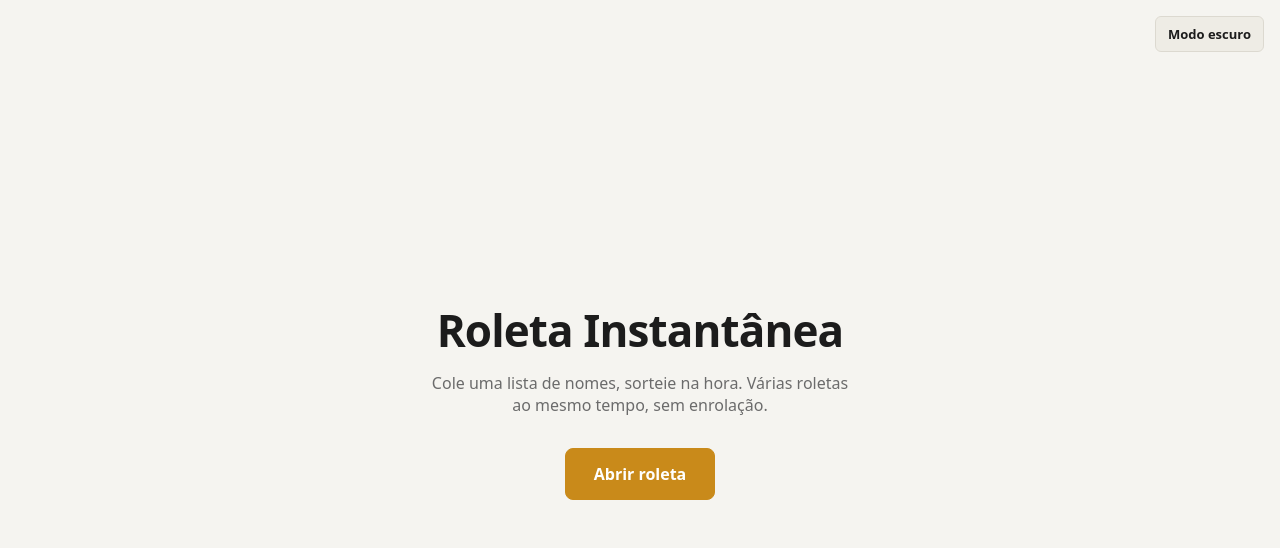
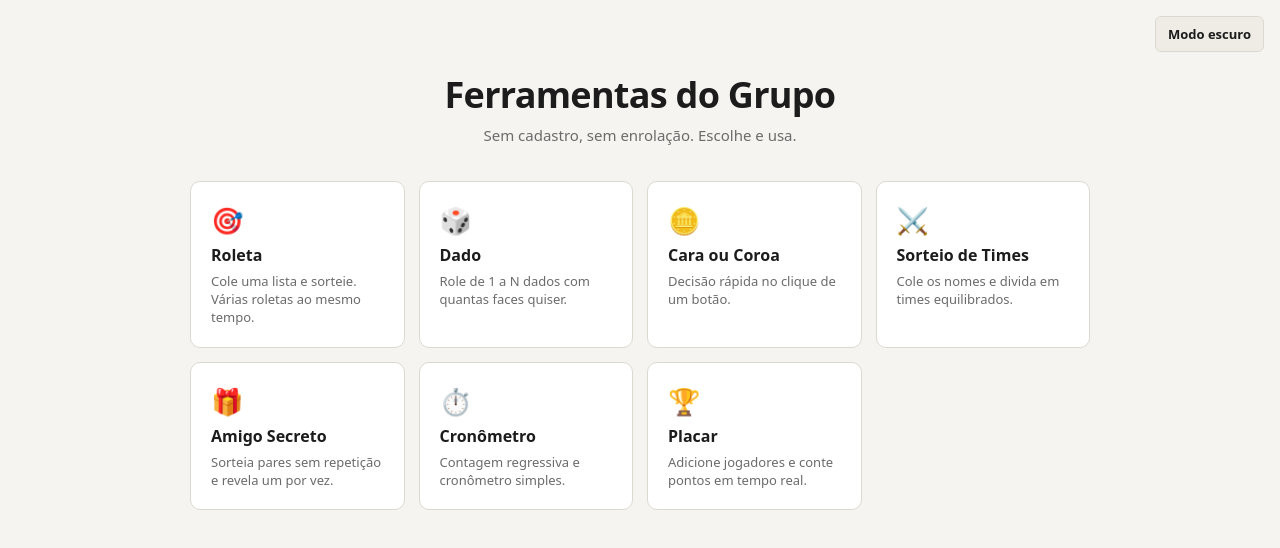
Before and after one commit to lucasgonv/conselho, a plain HTML site: page index.html in a window 1280 px wide. Drawn offline with Linux system fonts and the light colour scheme.

Commit message:
Add files via upload

```diff
--- a/index.html
+++ b/index.html
@@ -3,104 +3,40 @@
 <head>
 <meta charset="UTF-8">
 <meta name="viewport" content="width=device-width, initial-scale=1.0">
-<title>Roleta Instantânea</title>
+<title>Ferramentas do Grupo</title>
 <style>
   :root{
-    --bg:#111319;
-    --panel:#1a1d26;
-    --panel-2:#20232e;
-    --border:#2b2f3d;
-    --text:#eeeee6;
-    --muted:#8b8f9e;
-    --accent:#ffc93c;
-    --accent-text:#1a1508;
+    --bg:#111319; --panel:#1a1d26; --panel-2:#20232e; --border:#2b2f3d;
+    --text:#eeeee6; --muted:#8b8f9e; --accent:#ffc93c; --accent-text:#1a1508;
   }
+  html[data-theme="light"]{
+    --bg:#f5f4f0; --panel:#ffffff; --panel-2:#eeece5; --border:#dcd9d0;
+    --text:#1c1c1c; --muted:#6b6b6b; --accent:#c98a1a; --accent-text:#ffffff;
+  }
+  *{box-sizing:border-box;}
+  html,body{margin:0;padding:0;background:var(--bg);color:var(--text);
+    font-family:system-ui,-apple-system,Segoe UI,Roboto,Arial,sans-serif;}
+  body{padding:70px 20px 60px;}
+  button.theme-toggle{position:fixed;top:16px;right:16px;font-family:inherit;cursor:pointer;
+    border:1px solid var(--border);background:var(--panel-2);color:var(--text);
+    border-radius:6px;padding:8px 12px;font-size:13px;font-weight:600;}
+  button.theme-toggle:hover{border-color:var(--accent);}
 
-  html[data-theme="light"]{
-    --bg:#f5f4f0;
-    --panel:#ffffff;
-    --panel-2:#eeece5;
-    --border:#dcd9d0;
-    --text:#1c1c1c;
-    --muted:#6b6b6b;
-    --accent:#c98a1a;
-    --accent-text:#ffffff;
-  }
+  main{max-width:900px;margin:0 auto;}
 
-  *{box-sizing:border-box;}
+  h1{font-size:clamp(26px,4vw,36px);font-weight:700;letter-spacing:-0.02em;
+    margin:0 0 6px;text-align:center;}
+  p.subtitle{color:var(--muted);font-size:15px;margin:0 0 36px;text-align:center;}
 
-  html,body{
-    margin:0;
-    padding:0;
-    height:100%;
-  }
+  .grid{display:grid;grid-template-columns:repeat(auto-fill,minmax(200px,1fr));gap:14px;}
 
-  body{
-    background:var(--bg);
-    color:var(--text);
-    font-family:system-ui,-apple-system,Segoe UI,Roboto,Arial,sans-serif;
-    display:flex;
-    flex-direction:column;
-  }
-
-  .theme-toggle{
-    position:fixed;
-    top:16px;
-    right:16px;
-    border:1px solid var(--border);
-    background:var(--panel-2);
-    color:var(--text);
-    border-radius:6px;
-    padding:8px 12px;
-    font-size:13px;
-    font-weight:600;
-    cursor:pointer;
-    font-family:inherit;
-  }
-
-  .theme-toggle:hover{
-    border-color:var(--accent);
-  }
-
-  main{
-    flex:1;
-    display:flex;
-    flex-direction:column;
-    align-items:center;
-    justify-content:center;
-    text-align:center;
-    padding:24px;
-  }
-
-  h1{
-    font-size:clamp(28px,5vw,44px);
-    font-weight:700;
-    letter-spacing:-0.02em;
-    margin:0 0 12px;
-  }
-
-  p{
-    color:var(--muted);
-    font-size:16px;
-    margin:0 0 32px;
-    max-width:420px;
-  }
-
-  .open-btn{
-    display:inline-block;
-    background:var(--accent);
-    color:var(--accent-text);
-    text-decoration:none;
-    font-weight:700;
-    font-size:16px;
-    padding:14px 28px;
-    border-radius:8px;
-    border:1px solid var(--accent);
-  }
-
-  .open-btn:hover{
-    opacity:0.9;
-  }
+  .tool-card{background:var(--panel);border:1px solid var(--border);border-radius:10px;
+    padding:20px;text-decoration:none;color:var(--text);display:flex;flex-direction:column;
+    gap:6px;transition:border-color 0.15s;}
+  .tool-card:hover{border-color:var(--accent);}
+  .tool-card .icon{font-size:26px;}
+  .tool-card .name{font-size:16px;font-weight:700;}
+  .tool-card .desc{font-size:13px;color:var(--muted);line-height:1.4;}
 </style>
 </head>
 <body>
@@ -108,9 +44,52 @@
 <button class="theme-toggle" id="theme-toggle" type="button">Modo claro</button>
 
 <main>
-  <h1>Roleta Instantânea</h1>
-  <p>Cole uma lista de nomes, sorteie na hora. Várias roletas ao mesmo tempo, sem enrolação.</p>
-  <a class="open-btn" href="roleta.html">Abrir roleta</a>
+  <h1>Ferramentas do Grupo</h1>
+  <p class="subtitle">Sem cadastro, sem enrolação. Escolhe e usa.</p>
+
+  <div class="grid">
+    <a class="tool-card" href="roleta.html">
+      <span class="icon">🎯</span>
+      <span class="name">Roleta</span>
+      <span class="desc">Cole uma lista e sorteie. Várias roletas ao mesmo tempo.</span>
+    </a>
+
+    <a class="tool-card" href="dado.html">
+      <span class="icon">🎲</span>
+      <span class="name">Dado</span>
+      <span class="desc">Role de 1 a N dados com quantas faces quiser.</span>
+    </a>
+
+    <a class="tool-card" href="cara-coroa.html">
+      <span class="icon">🪙</span>
+      <span class="name">Cara ou Coroa</span>
+      <span class="desc">Decisão rápida no clique de um botão.</span>
+    </a>
+
+    <a class="tool-card" href="times.html">
+      <span class="icon">⚔️</span>
+      <span class="name">Sorteio de Times</span>
+      <span class="desc">Cole os nomes e divida em times equilibrados.</span>
+    </a>
+
+    <a class="tool-card" href="amigo-secreto.html">
+      <span class="icon">🎁</span>
+      <span class="name">Amigo Secreto</span>
+      <span class="desc">Sorteia pares sem repetição e revela um por vez.</span>
+    </a>
+
+    <a class="tool-card" href="cronometro.html">
+      <span class="icon">⏱️</span>
+      <span class="name">Cronômetro</span>
+      <span class="desc">Contagem regressiva e cronômetro simples.</span>
+    </a>
+
+    <a class="tool-card" href="placar.html">
+      <span class="icon">🏆</span>
+      <span class="name">Placar</span>
+      <span class="desc">Adicione jogadores e conte pontos em tempo real.</span>
+    </a>
+  </div>
 </main>
 
 <script>
@@ -129,8 +108,7 @@
   apply(saved);
 
   btn.addEventListener('click', function(){
-    const current = root.getAttribute('data-theme') === 'light' ? 'dark' : 'light';
-    apply(current);
+    apply(root.getAttribute('data-theme') === 'light' ? 'dark' : 'light');
   });
 })();
 </script>
```
